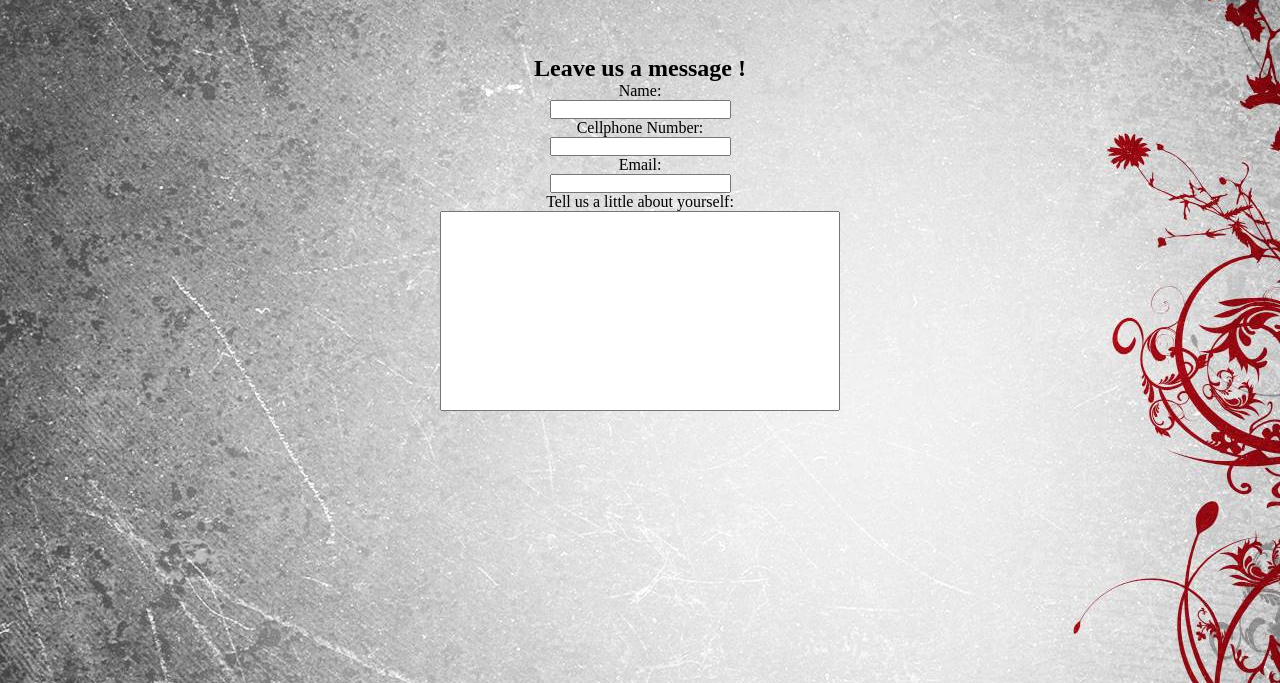
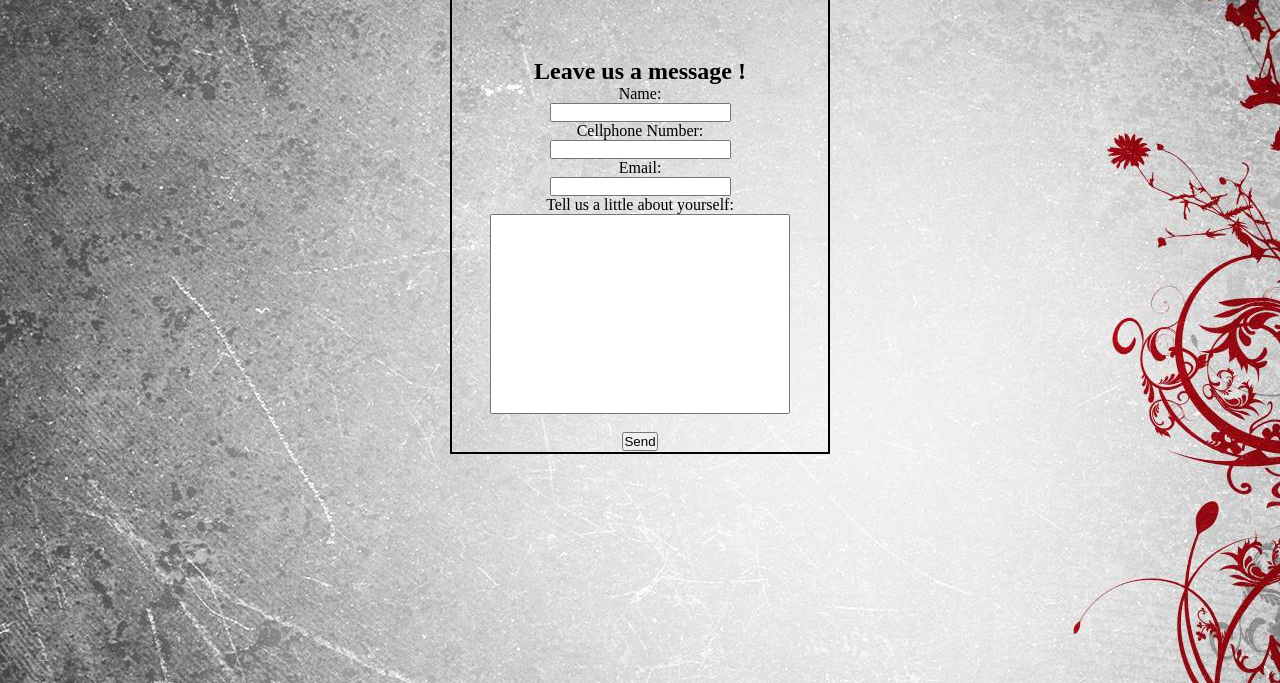
Before and after one commit to diegoallies/portfolio-from-scratch, a plain HTML site: page contact.html in a window 1280 px wide. Shown: the part 117-800 px from the top of the page. Drawn offline with Linux system fonts and the light colour scheme.

Commit message:
added border to box

```diff
--- a/contact.html
+++ b/contact.html
@@ -14,7 +14,6 @@
     <a class="contacth" href="contact.html">Contact</a>
 </nav>
 
-
 <h1 class="contacth">Contact Page</h1>
 
 <div class="box">
@@ -26,8 +25,8 @@
     Email:<br>
     <input type="email" name="Email" required></br>
     Tell us a little about yourself:<br>
-    <input type="text" name="userinfo" required style="width: 400px; length: 400px; height: 200px;"></br>
-    <br>
+    <input type="text" name="userinfo" required style="width: 300px; length: 400px; height: 200px;"></br>
+    <br> <button type="submit" value="submit" class="button1S">Send</button>
 </div>
 </body>
 </html>
--- a/styling/style.css
+++ b/styling/style.css
@@ -33,7 +33,7 @@ a:hover {
 }
 
 a .active {
-    /*  */
+    color: darkred;
     background-color: #111;
 }
 
@@ -57,6 +57,10 @@ h2 {
 .box {
 
     text-align: center;
+    padding: 1px;
+    border: 2px solid;
+    margin-left: 450px;
+    margin-right: 450px;
 
 }
 
```
